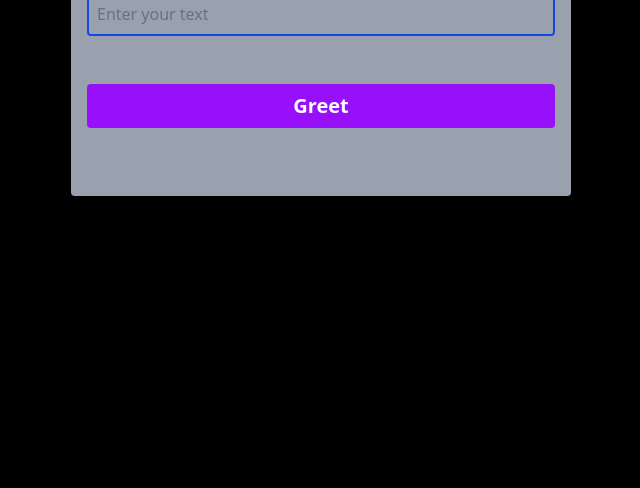
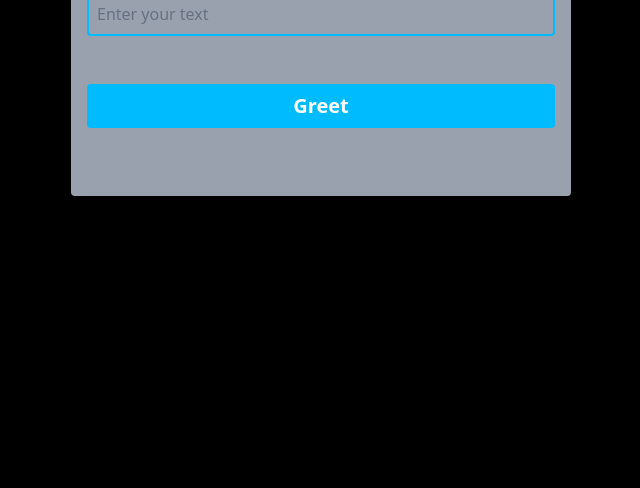
Before and after one commit to pssuganthi11/Greeting-bot, a website built with Vite: page index.html in a window 1280 px wide. Shown: the part 312-800 px from the top of the page, without its empty margins (319-959 px from the left). Built offline with nearby package versions, Linux system fonts and the light colour scheme.

Commit message:
Change button and div colors to sky blue

```diff
--- a/index.html
+++ b/index.html
@@ -11,12 +11,12 @@
 <body class="bg-black p-2 ">
   <div id="inputdiv" class=" flex flex-col rounded mx-auto mt-50 bg-gray-400 p-4 sm:w-[500px] h-[300px] space-y-2 shadow-lg ">
     <h1 class="mt-10 text-center text-2xl font-semibold  "> Greeting Bot 🤖</h1>
-    <input type="text" placeholder="Enter your text" id="text" class="border border-2 border-blue-700 outline-none p-2 rounded  text-gray-700" />
+    <input type="text" placeholder="Enter your text" id="text" class="border border-2 border-sky-400 outline-none p-2 rounded  text-gray-700" />
     <span id="error" class="hidden"></span>
-    <button type="button" class="mt-10  bg-purple-600 p-2 text-white rounded cursor-pointer font-semibold text-xl hover:bg-blue-700">Greet</button>
+    <button type="button" class="mt-10  bg-sky-400 p-2 text-white rounded cursor-pointer font-semibold text-xl hover:bg-blue-700">Greet</button>
 
   </div>
-  <div id="result" class=" mt-10 w-[500px] mx-auto bg-purple-600 p-2 rounded  text-white hidden">
+  <div id="result" class=" mt-10 w-[500px] mx-auto bg-sky-400 p-2 rounded  text-white hidden">
   </div>
   <script type="module" src="/src/main.js"></script>
 </body>
```
